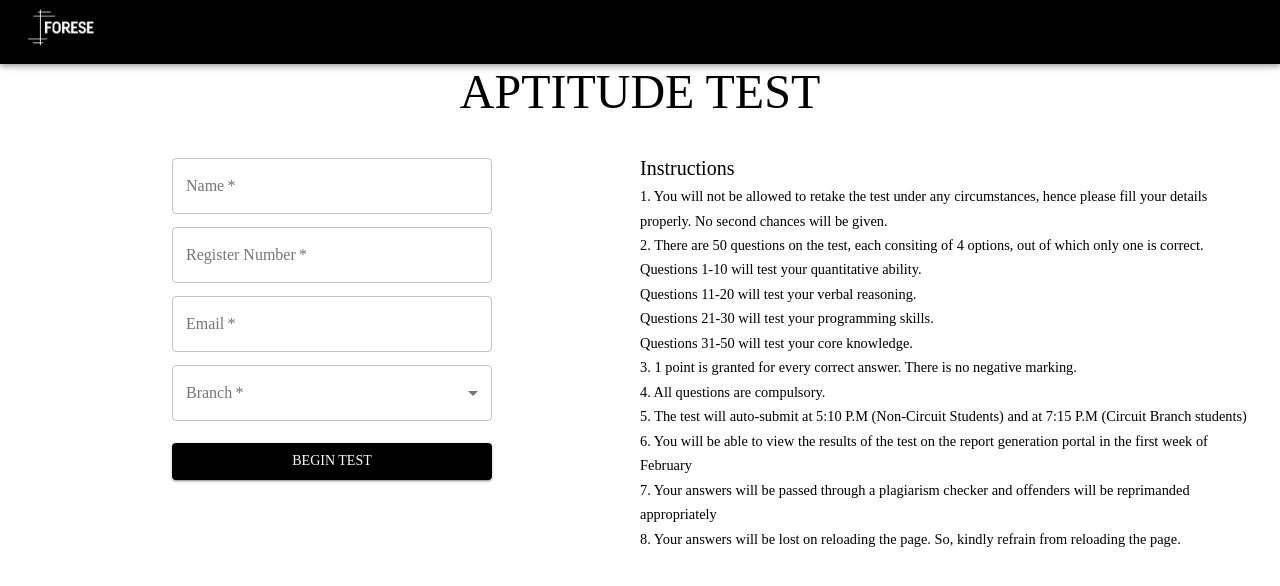
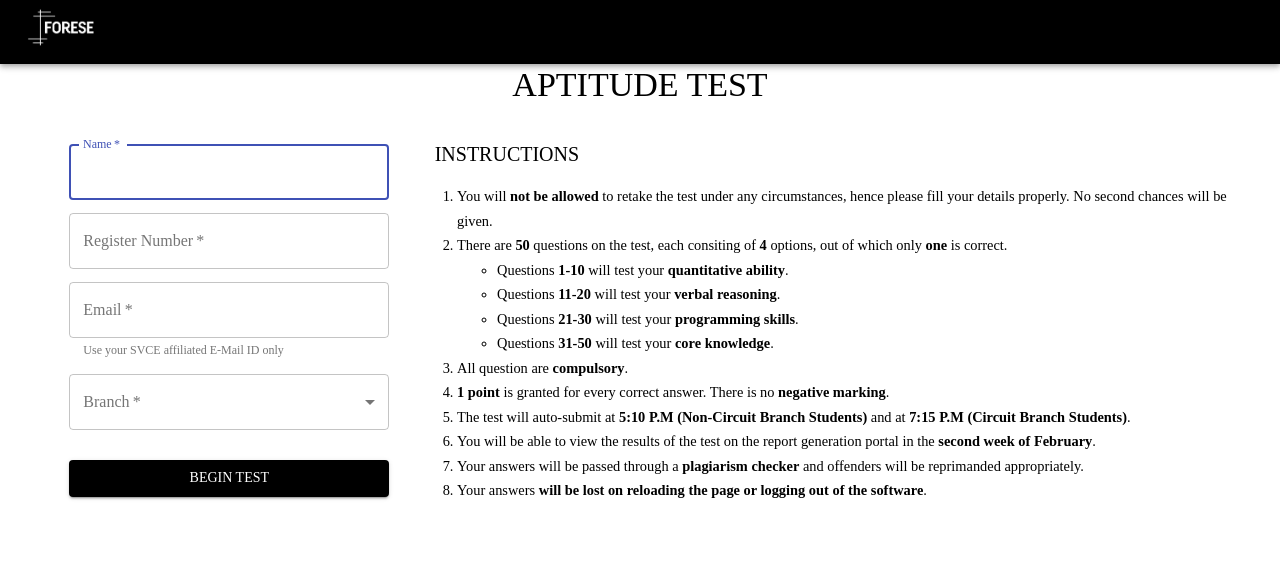
Before and after one commit to ForeseTech/AptitudeTestv3, a React (Create React App) app in the folder client/: page / in a window 1280 px wide. Shown: the top 586 px of the page. Built offline with nearby package versions, Linux system fonts and the light colour scheme; a web font is replaced by a local one.

Commit message:
Improve Styling and update instructions

```diff
--- a/client/src/screens/LoginScreen.js
+++ b/client/src/screens/LoginScreen.js
@@ -17,7 +17,7 @@ const useStyles = makeStyles({
   root: {
     justifyContent: 'center',
     alignItems: 'center',
-    height: '70vh',
+    height: '100vh',
   },
   textField: {
     width: '20rem',
@@ -39,6 +39,9 @@ const useStyles = makeStyles({
     textAlign: 'center',
     margin: '0 0 2rem 0',
   },
+  orderedList: {
+    paddingLeft: '1.4rem',
+  },
   formBtn: {
     width: '20rem',
     backgroundColor: '#000',
@@ -46,7 +49,7 @@ const useStyles = makeStyles({
     '&:hover, &:focus': {
       backgroundColor: 'rgba(0,0,0,0.8)',
     },
-    margin: '1rem 0',
+    margin: '1.5rem 0',
   },
   instruction: {
     fontSize: '0.9rem',
@@ -88,7 +91,7 @@ const LoginScreen = ({ history }) => {
 
   return (
     <Container fixed className={classes.container}>
-      <Typography variant='h3' className={classes.title}>
+      <Typography variant='h4' className={classes.title}>
         APTITUDE TEST
       </Typography>
       {error ? (
@@ -97,11 +100,12 @@ const LoginScreen = ({ history }) => {
         ''
       )}
       <Grid container>
-        <Grid item md={6} className={classes.formWrap}>
+        <Grid item md={4} className={classes.formWrap}>
           <form className={classes.form} onSubmit={handleSubmit}>
             <TextField
               variant='outlined'
               required
+              autoFocus
               className={classes.textField}
               label='Name'
               onChange={(e) => setName(e.target.value)}
@@ -123,6 +127,7 @@ const LoginScreen = ({ history }) => {
               value={email}
               email={true}
               onChange={(e) => setEmail(e.target.value)}
+              helperText='Use your SVCE affiliated E-Mail ID only'
             />
             <TextField
               select
@@ -148,49 +153,65 @@ const LoginScreen = ({ history }) => {
             </Button>
           </form>
         </Grid>
-        <Grid item md={6}>
-          <Typography variant='h6'>Instructions</Typography>
+        <Grid item md={8}>
+          <Typography variant='h6'>INSTRUCTIONS</Typography>
           <Typography className={classes.instruction} varaint='subtitle2'>
-            <span>
-              1. You will not be allowed to retake the test under any
-              circumstances, hence please fill your details properly. No second
-              chances will be given.
-            </span>
-            <br></br>
-            <span>
-              2. There are 50 questions on the test, each consiting of 4
-              options, out of which only one is correct.<br></br>
-              Questions 1-10 will test your quantitative ability.<br></br>
-              Questions 11-20 will test your verbal reasoning.<br></br>
-              Questions 21-30 will test your programming skills.<br></br>
-              Questions 31-50 will test your core knowledge.<br></br>
-            </span>
-            <span>
-              3. 1 point is granted for every correct answer. There is no
-              negative marking.
-            </span>
-            <br></br>
-            <span>4. All questions are compulsory.</span>
-            <br></br>
-            <span>
-              5. The test will auto-submit at 5:10 P.M (Non-Circuit Students)
-              and at 7:15 P.M (Circuit Branch students)
-            </span>
-            <br></br>
-            <span>
-              6. You will be able to view the results of the test on the report
-              generation portal in the first week of February
-            </span>
-            <br></br>
-            <span>
-              7. Your answers will be passed through a plagiarism checker and
-              offenders will be reprimanded appropriately
-            </span>
-            <br></br>
-            <span>
-              8. Your answers will be lost on reloading the page. So, kindly
-              refrain from reloading the page.
-            </span>
+            <ol className={classes.orderedList}>
+              <li>
+                You will <b>not be allowed</b> to retake the test under any
+                circumstances, hence please fill your details properly. No
+                second chances will be given.
+              </li>
+              <li>
+                There are <b>50</b> questions on the test, each consiting of{' '}
+                <b>4</b> options, out of which only <b>one</b> is correct.
+                <ul>
+                  <li>
+                    Questions <b>1-10</b> will test your{' '}
+                    <b>quantitative ability</b>.
+                  </li>
+                  <li>
+                    Questions <b>11-20</b> will test your{' '}
+                    <b>verbal reasoning</b>.
+                  </li>
+                  <li>
+                    Questions <b>21-30</b> will test your{' '}
+                    <b>programming skills</b>.
+                  </li>
+                  <li>
+                    Questions <b>31-50</b> will test your <b>core knowledge</b>.
+                  </li>
+                </ul>
+              </li>
+              <li>
+                All question are <b>compulsory</b>.
+              </li>
+              <li>
+                <b>1 point</b> is granted for every correct answer. There is no{' '}
+                <b>negative marking</b>.
+              </li>
+              <li>
+                The test will auto-submit at{' '}
+                <b>5:10 P.M (Non-Circuit Branch Students)</b> and at{' '}
+                <b>7:15 P.M (Circuit Branch Students)</b>.
+              </li>
+              <li>
+                You will be able to view the results of the test on the report
+                generation portal in the <b>second week of February</b>.
+              </li>
+              <li>
+                Your answers will be passed through a <b>plagiarism checker</b>{' '}
+                and offenders will be reprimanded appropriately.
+              </li>
+              <li>
+                Your answers{' '}
+                <b>
+                  will be lost on reloading the page or logging out of the
+                  software
+                </b>
+                .
+              </li>
+            </ol>
           </Typography>
         </Grid>
       </Grid>
--- a/client/src/screens/TestScreen.js
+++ b/client/src/screens/TestScreen.js
@@ -31,8 +31,7 @@ const TestScreen = ({ questions }) => {
     <Container>
       <div className={classes.timerHeader}>
         <div className={classes.timerText}>
-          <TimerIcon />
-          <Typography variant='subtitle1'>Time Remaining</Typography>
+          <Typography variant='h6'>Time Remaining</Typography>
         </div>
         <Typography variant='h6'>
           <UserTimer />
```
